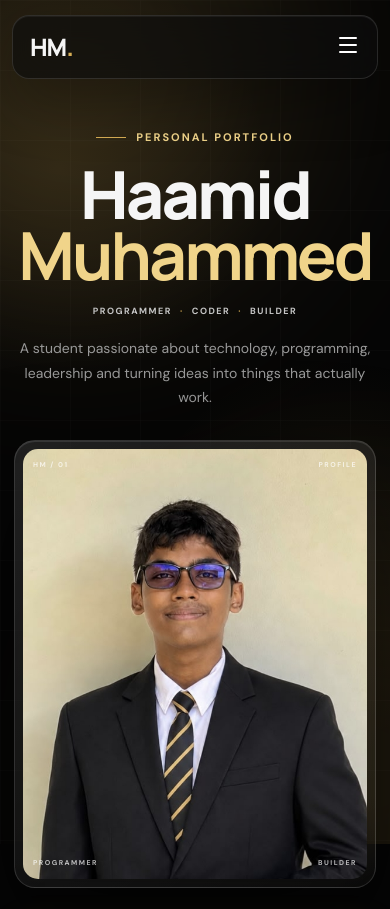
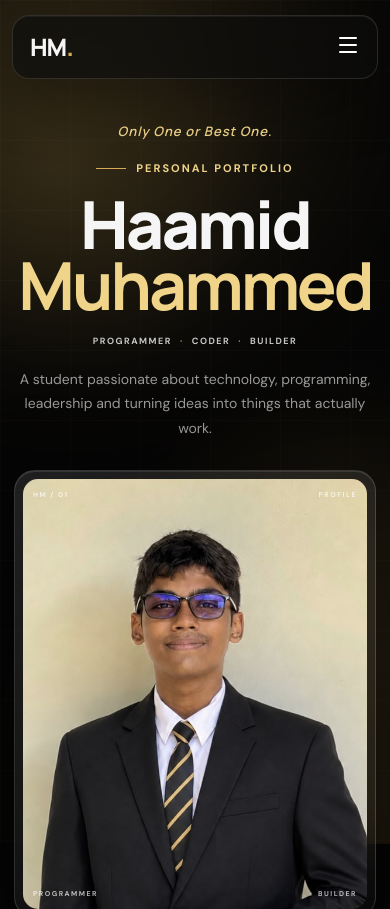
Before and after one commit to mrhaamidmuhammed/mrhaamidmuhammed.github.io, a plain HTML site: page index.html in a window 390 px wide. Shown: the top 909 px of the page. Drawn offline with nearby package versions, Linux system fonts and the light colour scheme.

Commit message:
Added personal motto

```diff
--- a/index.html
+++ b/index.html
@@ -91,6 +91,9 @@
             <strong>Muhammed</strong>
         </h1>
 
+       <div class="motto">
+    Only One or Best One.
+</div>
         <div class="roles">
             <span>PROGRAMMER</span>
             <b>·</b>
--- a/style.css
+++ b/style.css
@@ -2065,3 +2065,20 @@ footer {
     }
 
 }
+.motto {
+    color: var(--gold-light);
+    font-family: "Manrope", sans-serif;
+    font-size: 15px;
+    font-weight: 600;
+    font-style: italic;
+    letter-spacing: 1px;
+    margin: -10px 0 20px;
+}
+
+@media (max-width: 600px) {
+    .motto {
+        text-align: center;
+        font-size: 13px;
+        margin: -8px 0 18px;
+    }
+}
```
